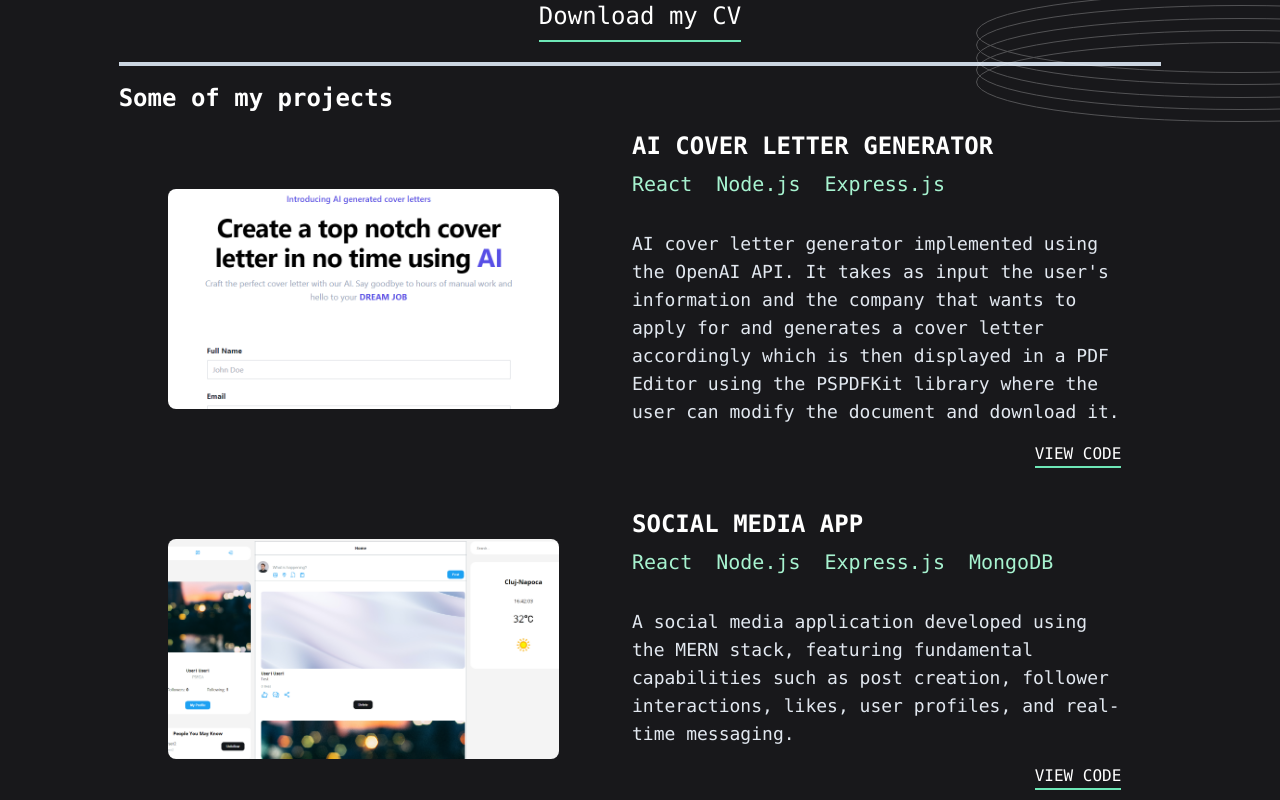
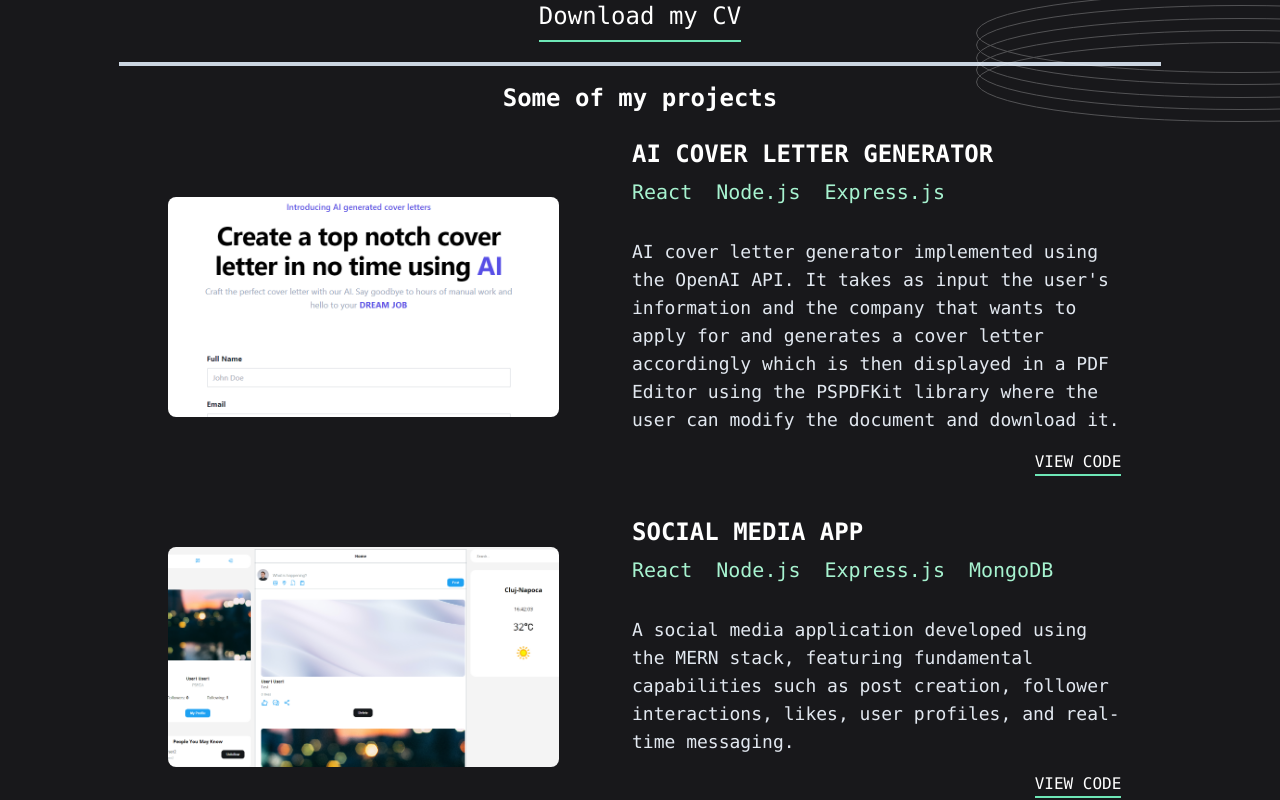
Before and after one commit to AndreiMorariu/portfolio, a React (Vite) app: page / in a window 1280 px wide. Shown: the part 1240-2040 px from the top of the page. Built offline with nearby package versions, Linux system fonts and the light colour scheme.

Commit message:
Removed animations and made textarea not resizable

```diff
--- a/package.json
+++ b/package.json
@@ -11,11 +11,10 @@
   },
   "dependencies": {
     "@emailjs/browser": "^3.11.0",
-    "framer-motion": "^10.16.4",
     "react": "^18.2.0",
     "react-dom": "^18.2.0",
     "react-icons": "^4.10.1",
-    "react-type-animation": "^3.1.0"
+    "react-type-animation": "^3.2.0"
   },
   "devDependencies": {
     "@types/react": "^18.2.15",
--- a/src/components/Contact.jsx
+++ b/src/components/Contact.jsx
@@ -71,7 +71,7 @@ function Contact() {
           <textarea
             name='message'
             placeholder='YOUR MESSAGE'
-            className='w-full bg-transparent focus:outline-none py-2'
+            className='w-full bg-transparent focus:outline-none py-2 resize-none'
             value={message}
             onChange={(e) => setMessage(e.target.value)}
           />
--- a/src/components/Projects.jsx
+++ b/src/components/Projects.jsx
@@ -1,6 +1,3 @@
-import { useEffect, useRef } from 'react';
-import { motion, useInView, useAnimation } from 'framer-motion';
-
 import Project from './Project';
 
 const PROJECTS = [
@@ -70,34 +67,14 @@ const PROJECTS = [
 ];
 
 function Projects() {
-  const ref = useRef(null);
-  const isInView = useInView(ref, { once: true });
-
-  const mainControls = useAnimation();
-
-  useEffect(() => {
-    if (isInView) mainControls.start('visible');
-  }, [isInView]);
-
   return (
-    <section className='pt-4 text-white' ref={ref}>
-      <h2 className='text-2xl md:text-left mb-4 font-bold'>
+    <section className='pt-4 text-white'>
+      <h2 className='text-2xl mb-6 font-bold text-center'>
         Some of my projects
       </h2>
       <div className='flex flex-col gap-10'>
         {PROJECTS.map((project, i) => (
-          <motion.div
-            variants={{
-              hidden: { opacity: 0, y: 75 },
-              visible: { opacity: 1, y: 0 },
-            }}
-            initial='hidden'
-            animate={mainControls}
-            transition={{ duration: 0.5, delay: 0.25 }}
-            key={i}
-          >
-            <Project project={project} />
-          </motion.div>
+          <Project project={project} key={i} />
         ))}
       </div>
     </section>
```
Also changed, not shown: 1 other file (tests, documents, lock files or other folders).
